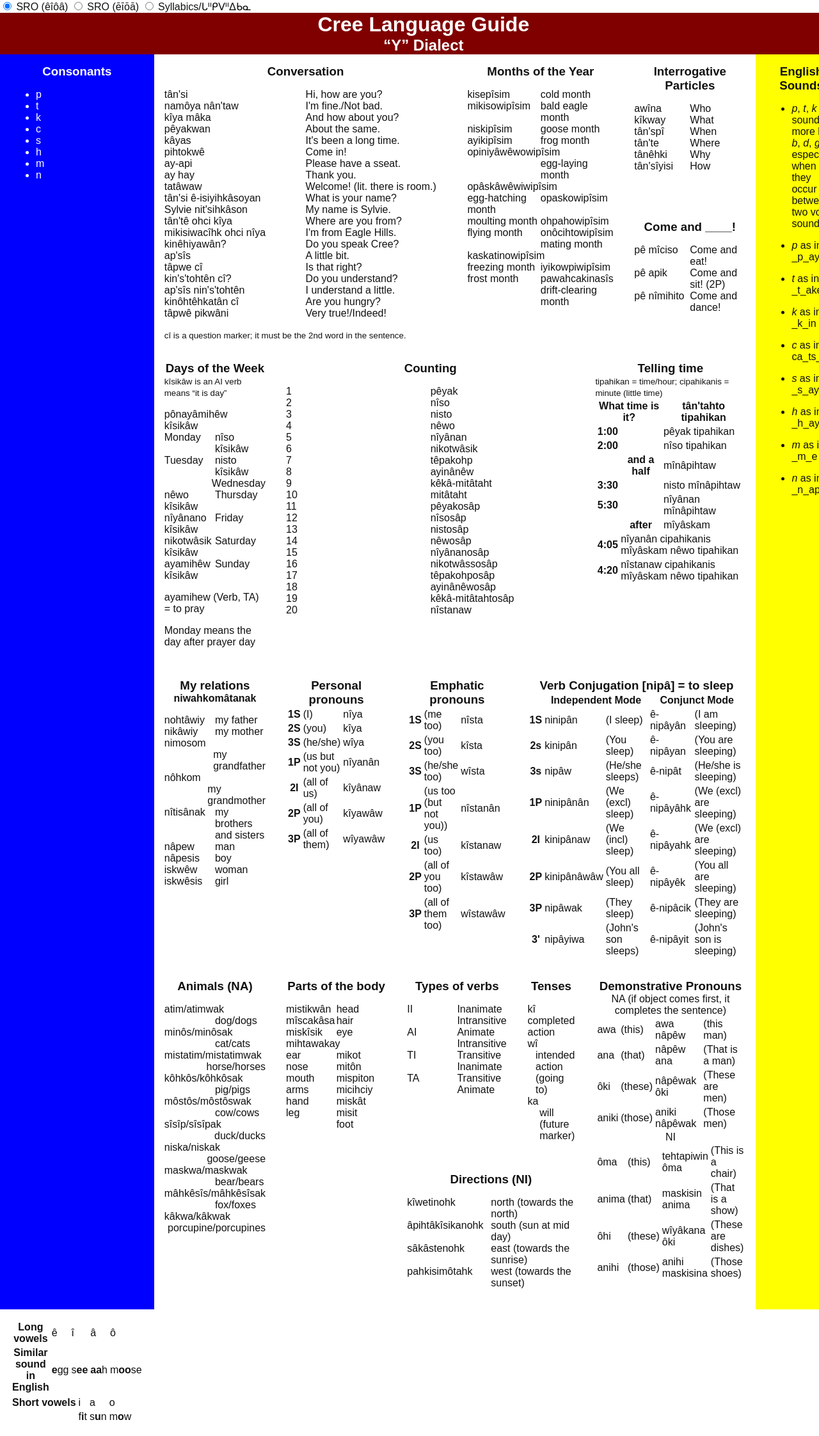
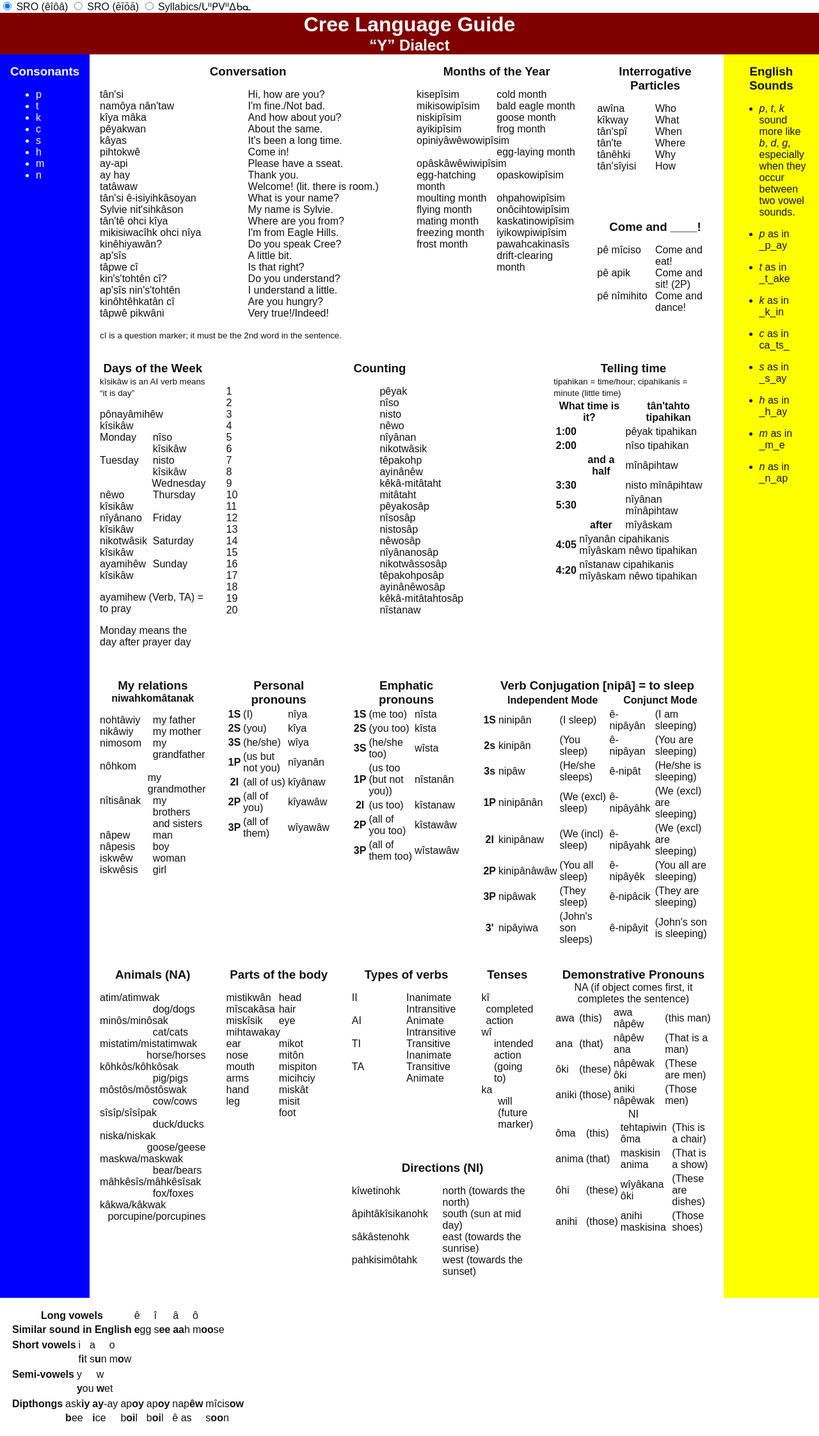
Before and after one commit to eddieantonio/cree-language-guide, a Jekyll site: the page built from index.html, in a window 1280 px wide. Shown: the whole page at 64% size. Built offline with Jekyll 4.4.1, drawn with Linux system fonts in a browser that asks for light colours.

Commit message:
Fix vowels, I guess.

```diff
--- a/_data/guide.yml
+++ b/_data/guide.yml
@@ -509,3 +509,27 @@ sections:
          eng: s<b>u</b>n
        - cree: o
          eng: m<b>o</b>w
+    - titles:
+       - Semi-vowels
+       -
+      contents:
+       - cree: y
+         eng: <b>y</b>ou
+       - cree: w
+         eng: <b>w</b>et
+    - titles:
+       - Dipthongs
+       -
+      contents:
+       - cree: ask<b>iy</b>
+         eng: <b>b</b>ee
+       - cree: <b>ay</b>-ay
+         eng: <b>i</b>ce
+       - cree: ap<b>oy</b>
+         eng: b<b>oi</b>l
+       - cree: ap<b>oy</b>
+         eng: b<b>oi</b>l
+       - cree: nap<b>êw</b>
+         eng: ê as
+       - cree: mîcis<b>ow</b>
+         eng: s<b>oo</b>n
--- a/guide.scss
+++ b/guide.scss
@@ -40,7 +40,7 @@ main {
         "const  wahkoh  personal emphatic emphatic conjugtn conjugtn conjugtn sound"
         "const  animals ptsbody  verbs    verbs    tenses   demonstr demonstr sound"
         "const  animals ptsbody  dirs     dirs     dirs     demonstr demonstr sound"
-        "footer footer  footer   footer   footer   footer   footer   footer   footer";
+        "vowels vowels  vowels   vowels   vowels   vowels   vowels   vowels   vowels";
 
     & > header {
         grid-area: header;
@@ -102,6 +102,9 @@ main {
     & > .english-sounds {
         grid-area: sound;
     }
+    & > .vowels {
+        grid-area: vowels;
+    }
 }
 
 main > section {
```
